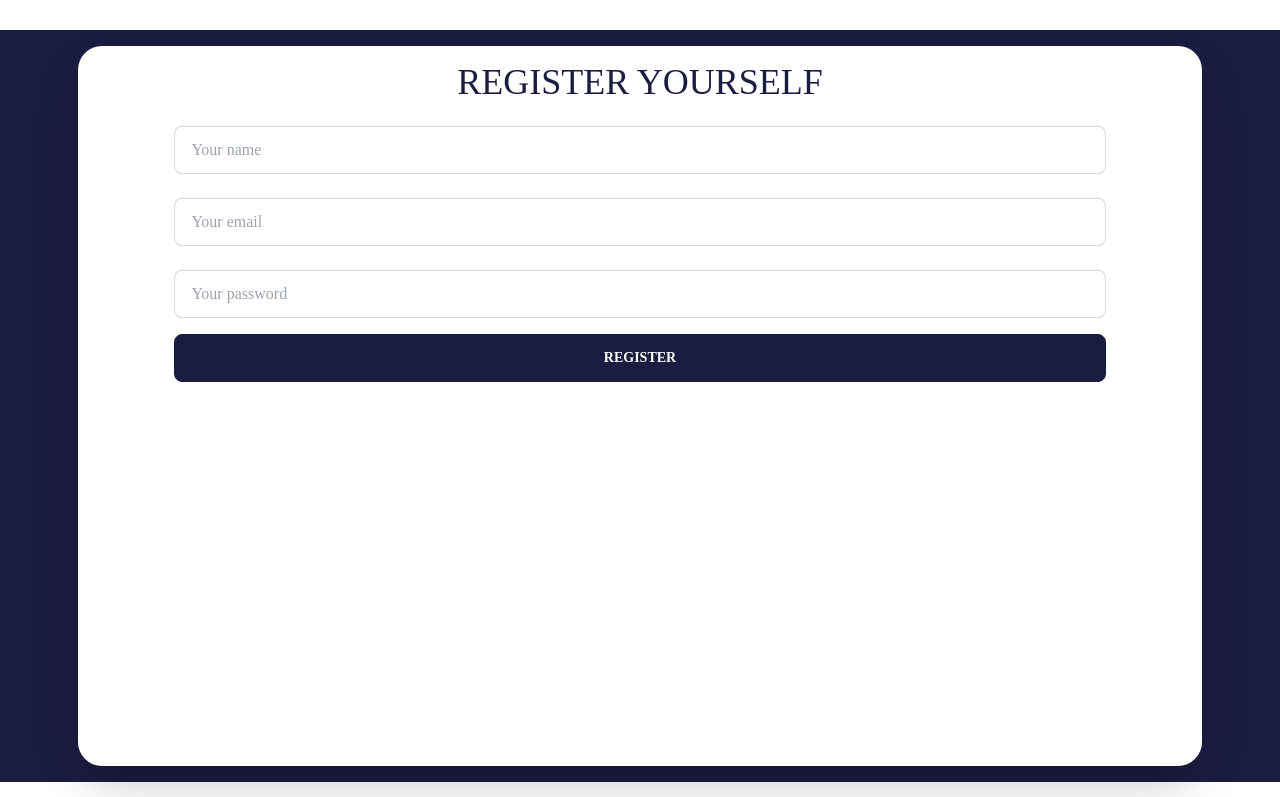
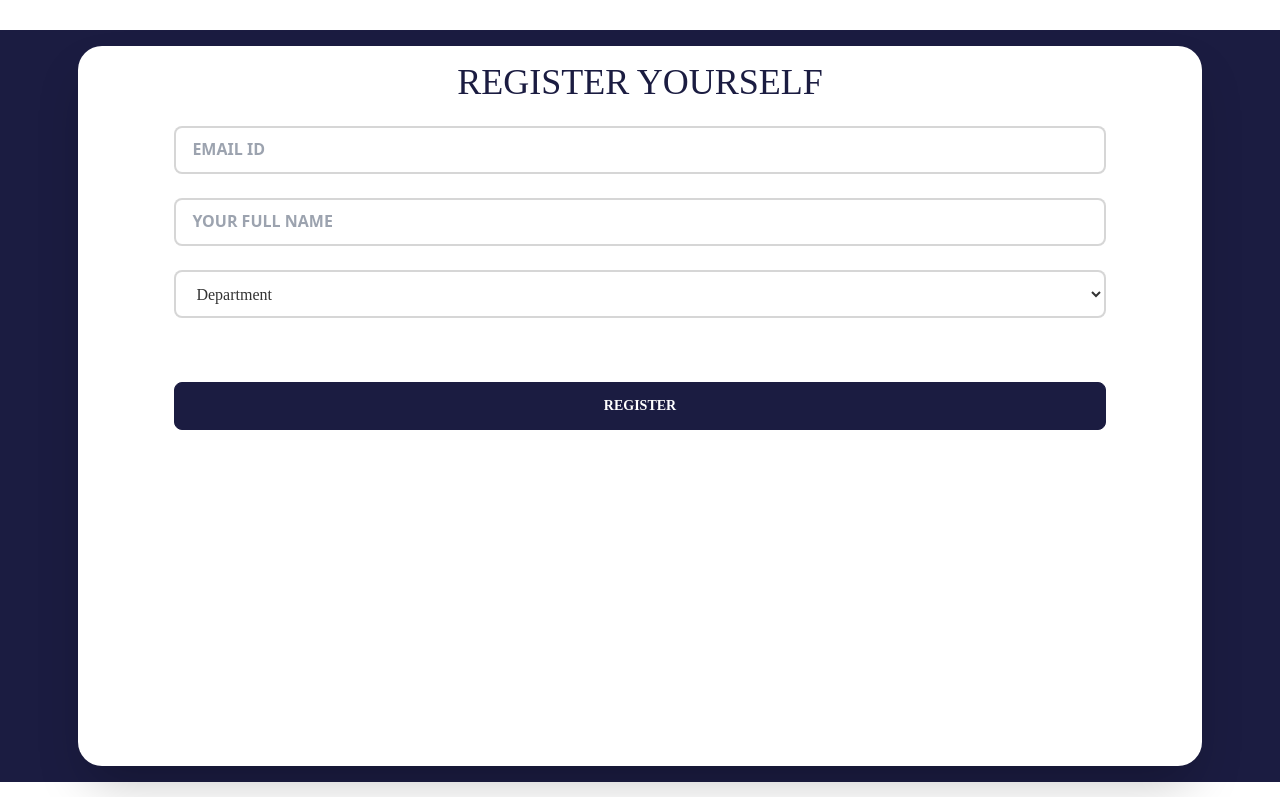
Before and after one commit to ibrahimkhalil188/aust-cdc, a React (Create React App) app: page /register in a window 1280 px wide. Shown: the part 2000-2797 px from the top of the page. Built offline with nearby package versions, Linux system fonts and the light colour scheme; no server answers; a web font is replaced by a local one.

Commit message:
register

```diff
--- a/src/Components/Register/GmailRegister.js
+++ b/src/Components/Register/GmailRegister.js
@@ -1,110 +1,175 @@
 import React, { useEffect } from "react";
-import { useCreateUserWithEmailAndPassword } from 'react-firebase-hooks/auth';
+import { useCreateUserWithEmailAndPassword } from "react-firebase-hooks/auth";
 import { useForm } from "react-hook-form";
 import { useNavigate } from "react-router-dom";
 import { toast } from "react-toastify";
-import auth from '../../firebase.init';
+import auth from "../../firebase.init";
 import Loading from "../Shared/Loading";
 const GmailRegister = () => {
-  const navigate = useNavigate()
-  const { register, handleSubmit, formState: { errors } } = useForm();
-  const onSubmit= data =>{
-     createUserWithEmailAndPassword(data.email, data.password)
+  const navigate = useNavigate();
+  const {
+    register,
+    handleSubmit,
+    formState: { errors },
+  } = useForm();
+  const onSubmit = (data) => {
+    createUserWithEmailAndPassword(data.email, data.password);
+    console.log(data, error)
+  };
+console.log(errors);
+  const [createUserWithEmailAndPassword, user, loading, error] =
+    useCreateUserWithEmailAndPassword(auth);
 
+  useEffect(() => {
+    if (user) {
+      toast.success("User created Successfully", { id: "1" });
+      navigate("/home");
     }
+    if (error) {
+      toast.error(error.message, { id: "2" });
+    }
+  }, [user, navigate, error]);
 
-  const [
-    createUserWithEmailAndPassword,
-    user,
-    loading,
-    error,
-  ] = useCreateUserWithEmailAndPassword(auth);
-
-  useEffect(()=>{
-    if(user){
-      toast.success("User created Successfully", {id:"1"})
-      navigate("/home")
-    }
-    if(error){
-      toast.error(error.message,{id:"2"})
-    }
-  },[user,navigate,error])
-
-  if(loading){
-    return <Loading></Loading>
+  if (loading) {
+    return <Loading></Loading>;
   }
 
   return (
     <div className="w-full bg-primary mt-12 p-4">
       <div className=" h-[90vh] w-[90%] m-auto shadow-2xl bg-white rounded-3xl ">
-        <h1 className="text-4xl text-center uppercase text-primary pt-4">Register yourself</h1>
+        <h1 className="text-4xl text-center uppercase text-primary pt-4">
+          Register yourself
+        </h1>
 
         <form onSubmit={handleSubmit(onSubmit)} className="mx-24 my-6">
+          <div class="form-control w-full my-6">
+            <input
+              {...register("email", {
+                pattern: {
+                  value: /^[^\s@]+@[^\s@]+\.[^\s@]+$/,
+                  message: "Invalid email",
+                },
+                required: {
+                  value: true,
+                  message: "Email is Required",
+                },
+              })}
+              type="email"
+              placeholder="EMAIL ID"
+              className={`input placeholder:text-md placeholder:font-sans placeholder:font-bold ${
+                errors.name?.type === "required" ||
+                errors.email?.type === "pattern"
+                  ? "border-secondary"
+                  : "input-bordered border-2"
+              }`}
+            />
+            {errors.email?.type === "required" && (
+              <span class="label-text-alt text-red-600 mt-4">
+                {errors.email?.message}
+              </span>
+            )}
+            {errors.email?.type === "pattern" && (
+              <span class="label-text-alt text-red-600 mt-4">
+                {errors.email?.message}
+              </span>
+            )}
+          </div>
 
           <div class="form-control w-full my-6">
             <input
               {...register("name", {
                 required: {
                   value: true,
-                message: "Name is Required"
-            }
-
+                  message: "Name is Required",
+                },
               })}
               type="text"
-        placeholder="Your name"
-        class="input input-bordered "
+              placeholder="YOUR FULL NAME"
+              className={`input placeholder:text-md placeholder:font-sans placeholder:font-bold ${
+                errors.name?.type === "required"
+                  ? "border-secondary"
+                  : "input-bordered border-2"
+              }`}
             />
-    {errors.name?.type === 'required' && <span class="label-text-alt text-red-600 mt-4">{errors.name?.message}</span>}
-
+            {errors.name?.type === "required" && (
+              <span class="label-text-alt text-red-600 mt-4">
+                {errors.name?.message}
+              </span>
+            )}
           </div>
 
-<div class="form-control w-full my-6">
-    <input
-        {...register("email", {
-            pattern: {
-                value: /^[^\s@]+@[^\s@]+\.[^\s@]+$/,
-                message: "Invalid email"
+          <div className="form-control">
+            <select {...register("department", {
+                required: {
+                  value: "Department name",
+                  message: "Department is required",
                 },
-            required: {
-                value: true,
-                message: "Email is Required"
-            }
-
+                /* pattern: {
+                  value: "Department name",
+                  message: "Invalid email",
+                } */
               })}
-        type="email"
-        placeholder="Your email"
-        class="input input-bordered "
-    />
-    {errors.email?.type === 'required' && <span class="label-text-alt text-red-600 mt-4">{errors.email?.message}</span>}
-    {errors.email?.type === 'pattern' && <span class="label-text-alt text-red-600 mt-4">{errors.email?.message}</span>}
-
+              type="text"
+              placeholder="Department Name"
+              className={`input placeholder-primary placeholder:text-lg placeholder:font-bold ${
+                errors.department?.type === "required"
+                  ? "border-secondary"
+                  : "input-bordered border-2"
+              }`}
+              >
+              <option defaultValue="">Department</option>
+              <option value="Mrs">Mrs</option>
+              <option value="Miss">Miss</option>
+              <option value="Dr">Dr</option>
+            </select>
+            {errors.department?.type === "required" && (
+              <span class="label-text-alt text-red-600 mt-4">
+                {errors.department?.message}
+              </span>
+            )}
           </div>
 
-<div class="form-control w-full">
+          {/* <div class="form-control w-full">
             <input
               {...register("password", {
                 minLength: {
                   value: 6,
-                message: "too short"
+                  message: "too short",
                 },
                 required: {
                   value: true,
-                message: "Password is Required"
-            }
-
+                  message: "Password is Required",
+                },
               })}
               type="password"
               placeholder="Your password"
-        class="input input-bordered w-full mb-4"
+              className={`input placeholder-primary placeholder:text-lg placeholder:font-bold ${
+                errors.password?.type === "required" ||
+                errors.password?.type === "minLength"
+                  ? "border-secondary"
+                  : "input-bordered border-2"
+              }`}
             />
-    {errors.password?.type === 'required' && <span class="label-text-alt text-red-600 my-4">{errors.password?.message}</span>}
-    {errors.password?.type === 'minLength' && <span class="label-text-alt text-red-600 my-4">{errors.password?.message}</span>}
-</div>
+            {errors.password?.type === "required" && (
+              <span class="label-text-alt text-red-600 my-4">
+                {errors.password?.message}
+              </span>
+            )}
+            {errors.password?.type === "minLength" && (
+              <span class="label-text-alt text-red-600 my-4">
+                {errors.password?.message}
+              </span>
+            )}
+          </div> */}
 
-
-<button className='btn btn-primary w-full text-white' type="submit" value="LogIn">Register</button>
+          <button
+            className="btn btn-primary w-full text-white mt-16"
+            type="submit"
+            value="LogIn"
+          >
+            Register
+          </button>
         </form>
-
       </div>
     </div>
   );
--- a/src/Components/Shared/Navbar.js
+++ b/src/Components/Shared/Navbar.js
@@ -4,7 +4,7 @@ import { Link } from "react-router-dom";
 import logo from "../../Assets/Logo/austlogo.png";
 import "../../Style/Navbar.style.css";
 const Navbar = () => {
-  const [open, setOpen] = useState(true);
+  const [open, setOpen] = useState(false);
   const [headerColor, setHeaderColor] = useState("white");
   const listenScrollEvent = () => {
     window.scrollY > 20 ? setHeaderColor("white") : setHeaderColor("");
@@ -112,7 +112,7 @@ const Navbar = () => {
                 <ul className="dropdown cursor-pointer ">
                   <li> Governing Panel</li>
                   <ul className="dropdown-1 text-sm text-primary bg-white">
-                    <li className="my-2 fall21">
+                    <li className="fall21">
                       Fall 21 panel
                       <ul className="dropdown-2 bg-white text-primary">
                         <li>
@@ -127,7 +127,7 @@ const Navbar = () => {
                         </li>
                       </ul>
                     </li>
-                    <li className="my-2 spring21">
+                    <li className="spring21">
                       Spring 21 panel
                       <ul className="dropdown-3 bg-white text-primary">
                         <li>
--- a/src/Style/Navbar.style.css
+++ b/src/Style/Navbar.style.css
@@ -35,7 +35,7 @@
   display: none;
   width: 180px;
   left: 100%;
-  top: 60px;
+  top: 70px;
 }
 .fall21:hover .dropdown-2 {
   display: block;
```
Lines whose indentation alone changed are shown as unchanged.
